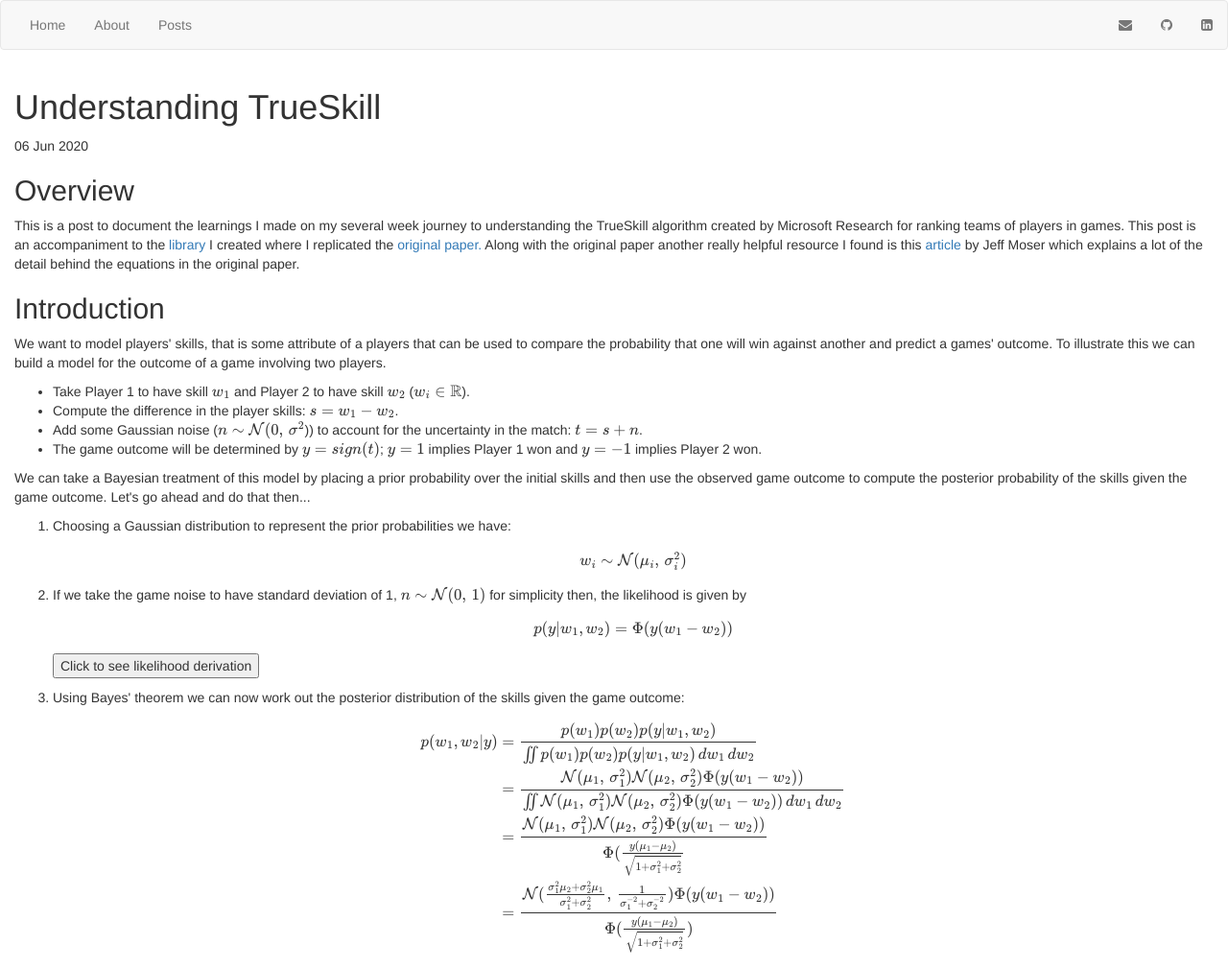
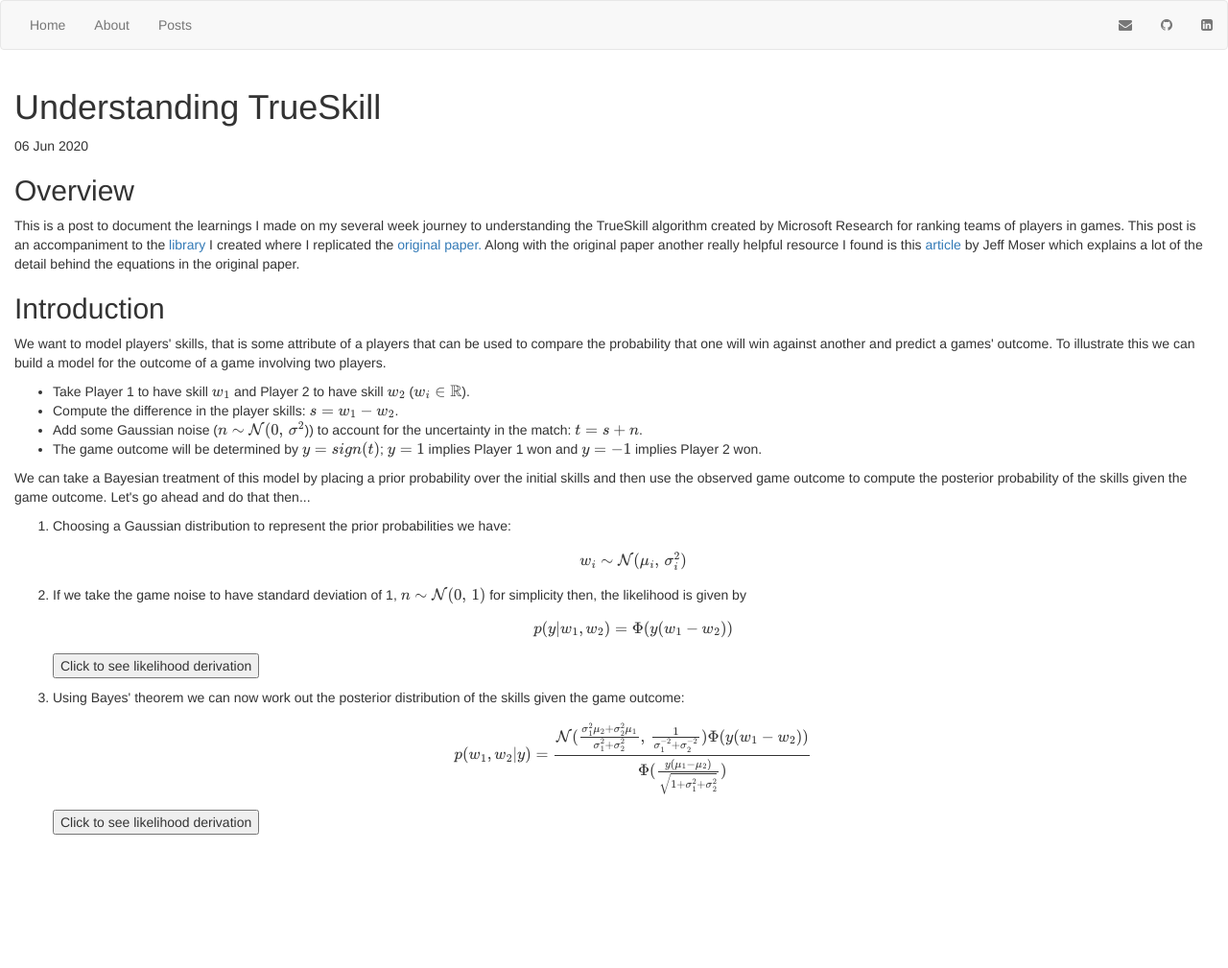
Before and after one commit to Nush395/Nush395.github.io, a Jekyll site: the page built from _posts/2020-06-06-true-skill.html, in a window 1280 px wide. Shown: the whole page at 96% size. Built offline with Jekyll 4.4.1, drawn with Linux system fonts in a browser that asks for light colours; formulas are drawn with MathJax 3; after the commit the page ends 900 px from its top, so only the background shows below that.

Commit message:
Add intro equations.

```diff
--- a/_posts/2020-06-06-true-skill.html
+++ b/_posts/2020-06-06-true-skill.html
@@ -70,15 +70,24 @@ date: 2020-06-06
         </li>
         <li>
             Using Bayes' theorem we can now work out the posterior distribution of the skills given the game outcome:
-            \begin{align}
+            $$
+            p(w_1,w_2|y) = \frac{\mathcal{N}(\frac{\sigma_1^{2}\mu_2 + \sigma_2^{2}\mu_1}{\sigma_1^{2}+\sigma_2^{2}},\,\frac{1}{\sigma_1^{-2}+\sigma_2^{-2}})\Phi(y(w_1-w_2))}
+                                {\Phi(\frac{y(\mu_1-\mu_2)}{\sqrt{1+\sigma_1^{2}+\sigma_2^{2}}})}
+            $$
+            <p>
+            <button data-toggle="collapse" data-target="#posterior-derivation">Click to see likelihood derivation</button>
+            <div id="posterior-derivation" class="collapse">
+                \begin{align}
                 p(w_1,w_2|y) &= \frac{p(w_1)p(w_2)p(y|w_1,w_2)}{\iint p(w_1)p(w_2)p(y|w_1,w_2) \,dw_1\,dw_2}
                            \\  &= \frac{\mathcal{N}(\mu_1,\,\sigma_1^{2})\mathcal{N}(\mu_2,\,\sigma_2^{2})\Phi(y(w_1-w_2))}
                                      {\iint \mathcal{N}(\mu_1,\,\sigma_1^{2})\mathcal{N}(\mu_2,\,\sigma_2^{2})\Phi(y(w_1-w_2))\,dw_1\,dw_2}
                            \\ &= \frac{\mathcal{N}(\mu_1,\,\sigma_1^{2})\mathcal{N}(\mu_2,\,\sigma_2^{2})\Phi(y(w_1-w_2))}
-                                      {\Phi(\frac{y(\mu_1-\mu_2)}{\sqrt{1+\sigma_1^{2}+\sigma_2^{2}}}}
+                                      {\Phi(\frac{y(\mu_1-\mu_2)}{\sqrt{1+\sigma_1^{2}+\sigma_2^{2}}})}
                            \\ &= \frac{\mathcal{N}(\frac{\sigma_1^{2}\mu_2 + \sigma_2^{2}\mu_1}{\sigma_1^{2}+\sigma_2^{2}},\,\frac{1}{\sigma_1^{-2}+\sigma_2^{-2}})\Phi(y(w_1-w_2))}
                                       {\Phi(\frac{y(\mu_1-\mu_2)}{\sqrt{1+\sigma_1^{2}+\sigma_2^{2}}})}
-            \end{align}
+                \end{align}
+            </div>
+            </p>
         </li>
     </ol>
 </p>
```
